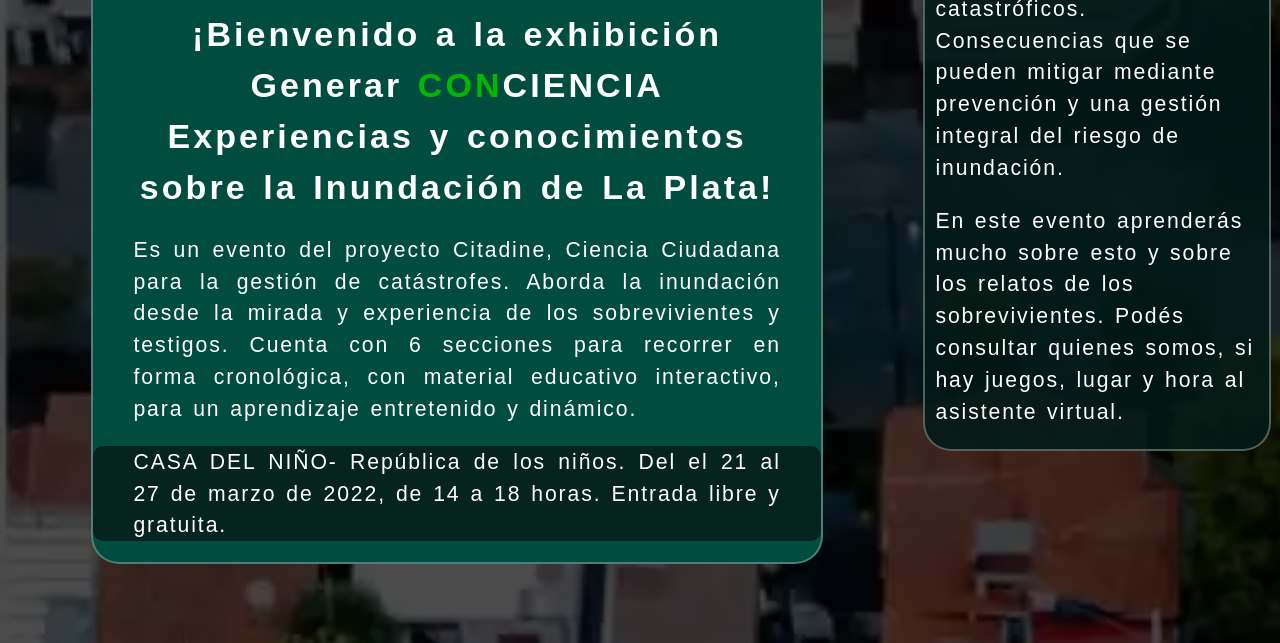
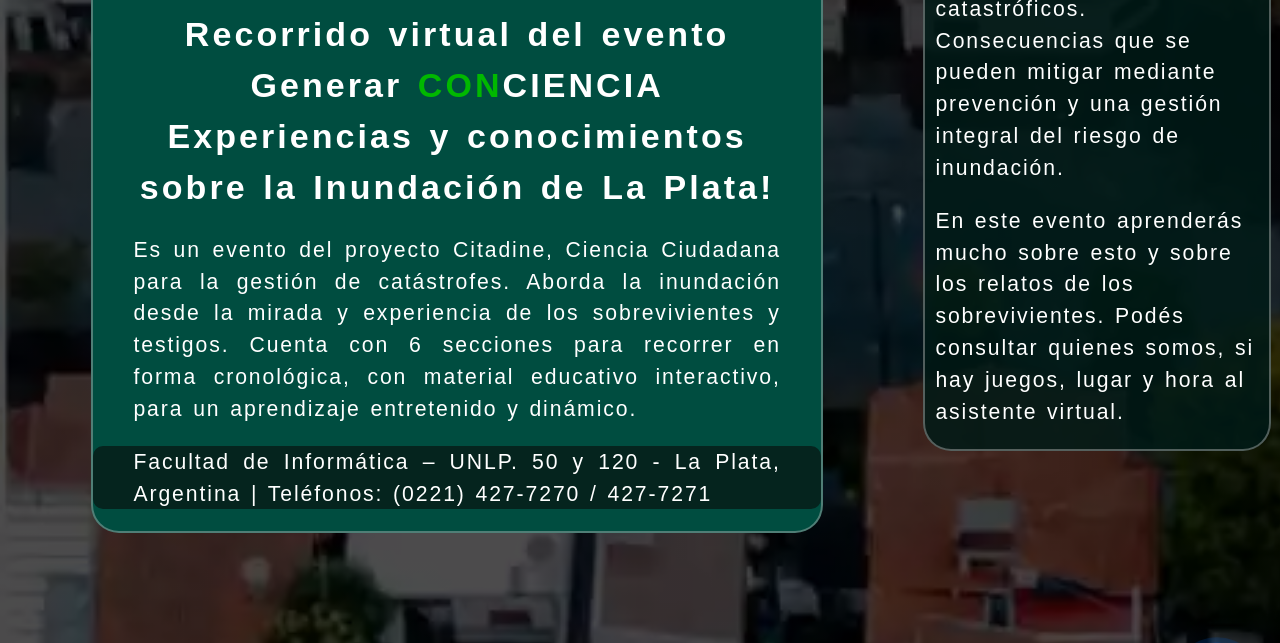
Before and after one commit to infosergio2020/Info_UNLP, a Flask app: page / in a window 1280 px wide. Shown: the part 752-1395 px from the top of the page. Run offline with Flask 2, Linux system fonts and the light colour scheme; style sheets or scripts are compiled from the project's sources; some libraries are stand-ins or nearby versions.

Commit message:
se comenta el codigo de el boton menu hamburguesa, se cambio la descripcion del evento y se cambio la foto, se agrego nueva descripcion en README.md

```diff
--- a/templates/index.html
+++ b/templates/index.html
@@ -13,8 +13,9 @@
                 <div id="bienvenido" class="main-card-info generar_conciencia span">
                   <div class="text__center">
                     <h3>
-                      <b>¡Bienvenido a la exhibición Generar <span>CON</span>CIENCIA</b>
-                      <b> Experiencias y conocimientos sobre la Inundación de La Plata!</b>
+                      <b>Recorrido virtual del evento </b> <br>
+                      <b>  Generar <span>CON</span>CIENCIA </b> <br>
+                        <b> Experiencias y conocimientos sobre la Inundación de La Plata!</b>
                     </h3>
                   </div>
 
@@ -23,8 +24,8 @@
 
                   </p>
                   <div class="verde__oscuro margin__franja">
-                    <p>CASA DEL NIÑO- República de los niños. Del el 21 al 27 de marzo de 2022, de 14 a 18 horas. Entrada
-                      libre y gratuita.</p>
+                    <p>Facultad de Informática – UNLP.
+                      50 y 120 - La Plata, Argentina | Teléfonos: (0221) 427-7270 / 427-7271</p>
 
                   </div>
 
--- a/templates/partials/_header.html
+++ b/templates/partials/_header.html
@@ -612,7 +612,7 @@
               />
             </a>
           </li>
-          <li tabindex="-1" role="menuitem">
+          <!-- <li tabindex="-1" role="menuitem">
             <a
               id="tab-covid"
               href="covid"
@@ -639,7 +639,7 @@
                 alt="flecha-image"
               />
             </a>
-          </li>
+          </li> -->
           <li tabindex="-1" role="menuitem">
             <a
               id="tab-nosotros"
```
Also changed, not shown: README.md.
